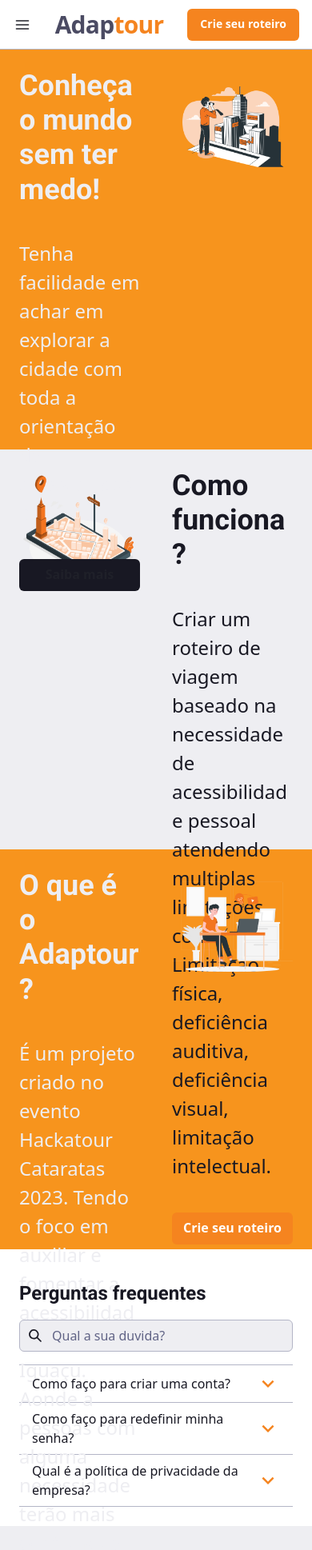
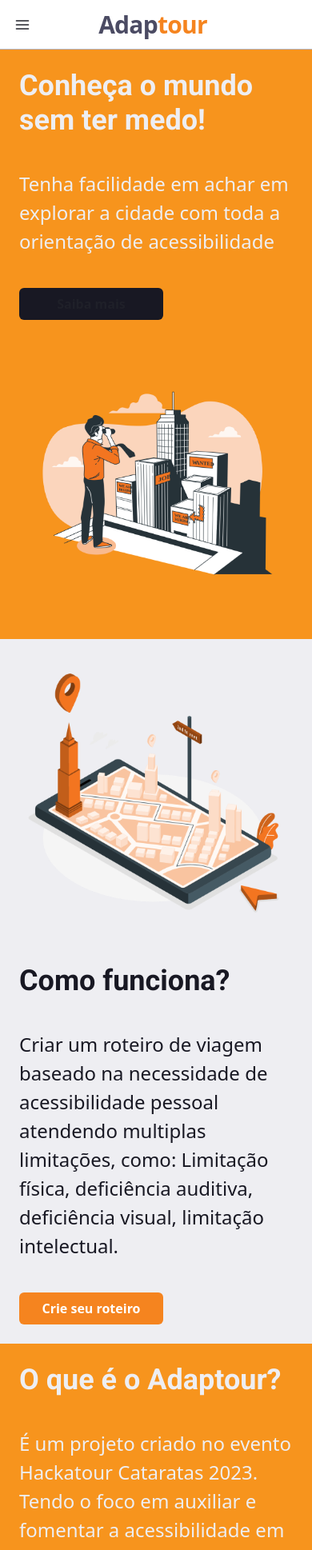
Before and after one commit to LaercioMLB/adaptour, a Next.js app: page / in a window 390 px wide. Shown: the top 1938 px of the page at 80% size. Built offline with nearby package versions, Linux system fonts and the light colour scheme.

Commit message:
style: tentaiva de correção de responsividade

```diff
--- a/src/components/Footer/index.tsx
+++ b/src/components/Footer/index.tsx
@@ -3,6 +3,7 @@
 function Footer() {
   return (
     <Flex
+      direction={{ sm: "column", md: "row" }}
       as="footer"
       justify="center"
       align="center"
--- a/src/components/Header/index.tsx
+++ b/src/components/Header/index.tsx
@@ -96,6 +96,7 @@
         >
           <Button
             as={"a"}
+            display={{ base: "none", md: "flex" }}
             fontSize={"sm"}
             fontWeight={600}
             color={"white"}
--- a/src/components/Section/index.tsx
+++ b/src/components/Section/index.tsx
@@ -1,6 +1,4 @@
-import { Box, Button, Flex, Heading, SimpleGrid, Text } from "@chakra-ui/react";
-import Image from "next/image";
-import section1 from "../../public/section1.png";
+import { Box } from "@chakra-ui/react";
 import Section1 from "./section1";
 import Section2 from "./section2";
 import Section3 from "./section3";
--- a/src/components/Section/section1.tsx
+++ b/src/components/Section/section1.tsx
@@ -9,14 +9,13 @@
     <Box bgColor="orange.300">
       <Box
         w="100%"
-        h="500"
         mx="auto"
         p="6"
         alignItems="center"
         maxWidth={1480}
         color="gray.50"
       >
-        <SimpleGrid columns={2} spacing={10}>
+        <SimpleGrid minChildWidth="300px" columns={2} spacing={10}>
           <Flex direction="column" justify="center">
             <Heading as="h2" size="2xl">
               Conheça o mundo<Text> sem ter medo!</Text>
--- a/src/components/Section/section2.tsx
+++ b/src/components/Section/section2.tsx
@@ -9,14 +9,13 @@
     <Box>
       <Box
         w="100%"
-        h="500"
         mx="auto"
         p="6"
         alignItems="center"
         maxWidth={1480}
         color="gray.900"
       >
-        <SimpleGrid columns={2} spacing={10}>
+        <SimpleGrid columns={2} spacing={10} minChildWidth="300px">
           <Flex direction="column" align="center">
             <Image
               src={section2}
--- a/src/components/Section/section3.tsx
+++ b/src/components/Section/section3.tsx
@@ -9,14 +9,13 @@
     <Box bgColor="orange.300">
       <Box
         w="100%"
-        h="500"
         mx="auto"
         p="6"
         alignItems="center"
         maxWidth={1480}
         color="gray.50"
       >
-        <SimpleGrid columns={2} spacing={10}>
+        <SimpleGrid columns={2} spacing={10} minChildWidth="300px">
           <Flex direction="column" justify="center">
             <Heading as="h2" size="2xl">
               O que é o Adaptour?
```
